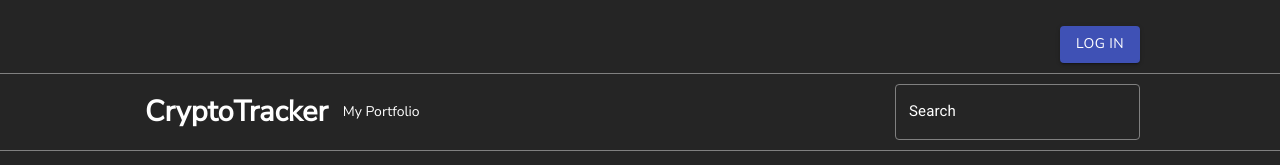
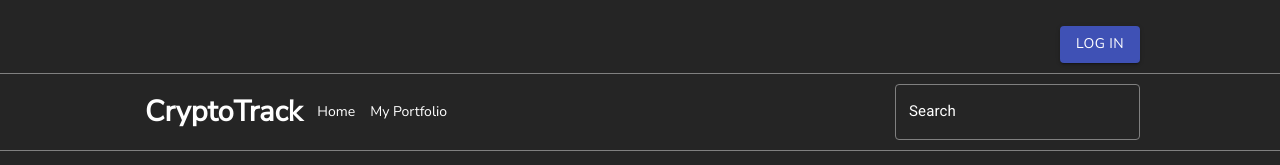
Before and after one commit to alexander-chung/CryptoTrack, a React (Create React App) app in the folder cryptotrack/: page / in a window 1280 px wide. Shown: the top 165 px of the page. Built offline with nearby package versions, Linux system fonts and the light colour scheme; no server answers.

Commit message:
Updated Navbar

```diff
--- a/cryptotrack/src/components/NavBar.css
+++ b/cryptotrack/src/components/NavBar.css
@@ -49,6 +49,17 @@
   transform: translateX(15px);
 }
 
+.home-link {
+  text-decoration: none;
+  color: white;
+  font-size: 14px;
+  margin-right: 15px;
+}
+
+.home-link:hover {
+  color: #8dc647;
+}
+
 .portfolio-link {
   text-decoration: none;
   color: white;
--- a/cryptotrack/src/components/NavBar.js
+++ b/cryptotrack/src/components/NavBar.js
@@ -151,8 +151,9 @@ const NavBar = () => {
       <div className='nav-container' style={{display: 'flex', justifyContent: 'center', borderTop: 'solid 1px grey', borderBottom: 'solid 1px grey'}}>
         <div className='nav-bar-first'>
           <div style={{display: 'flex', flexDirection: 'row'}}>
-            <div className='page-header' style={{cursor: 'pointer'}}onClick={returnToHome}>CryptoTracker</div>
+            <div className='page-header' style={{cursor: 'pointer'}}onClick={returnToHome}>CryptoTrack</div>
             <div className='link-bar'>
+              <Link to={"/"} className='home-link'>Home</Link>
               <Link to={"/portfolio"} className='portfolio-link'>My Portfolio</Link>
             </div>
           </div>
```
Also changed, not shown: 1 other file (tests, documents, lock files or other folders).
